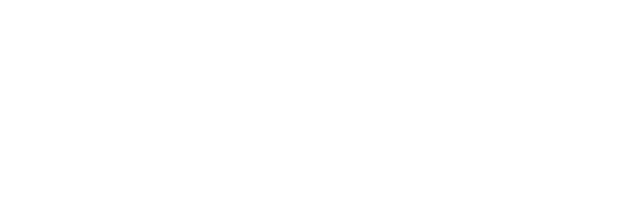
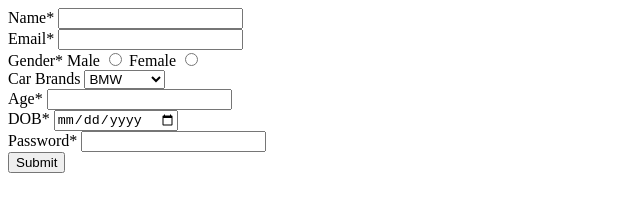
Before and after one commit to acciojob/signup-form-car-Hunny-Saini, a website: page main.html in a window 1280 px wide. Shown: the whole page, without its empty margins (0-640 px from the left). Drawn offline with Linux system fonts and the light colour scheme.

Commit message:
created a submission

```diff
--- a/main.html
+++ b/main.html
@@ -8,6 +8,44 @@
 
 <body>
 	<!-- the entire body must be written by student -->
+	<form method="post">
+		<div>
+			<label for="name">Name*</label>
+			<input type="text" required id="name">
+		</div>
+		<div>
+			<label for="email">Email*</label>
+			<input type="email" required id="email">
+		</div>
+		<div>
+			<label for="gender">Gender*</label>
+			<label for="gender">Male</label>
+			<input type="radio" name="gender" required>
+			<label for="gender">Female</label>
+			<input type="radio" name="gender" required>
+		</div>
+		<div>
+			<label for="cars">Car Brands</label>
+			<select id="cars">
+				<option>BMW</option>
+				<option>Audi</option>
+				<option>Mercedez</option>
+			</select>
+		</div>
+		<div>
+			<label for="carage">Age*</label>
+			<input type="number" required id="carage">
+		</div>
+		<div>
+			<label for="dop">DOB*</label>
+			<input type="date" required id="dop">
+		</div>
+		<div>
+			<label for="password">Password*</label>
+			<input type="password" required id="password">
+		</div>
+		<button type="submit">Submit</button>
+	</form>
     <script type="text/javascript" src="./script.js">
 </script>
 
```
